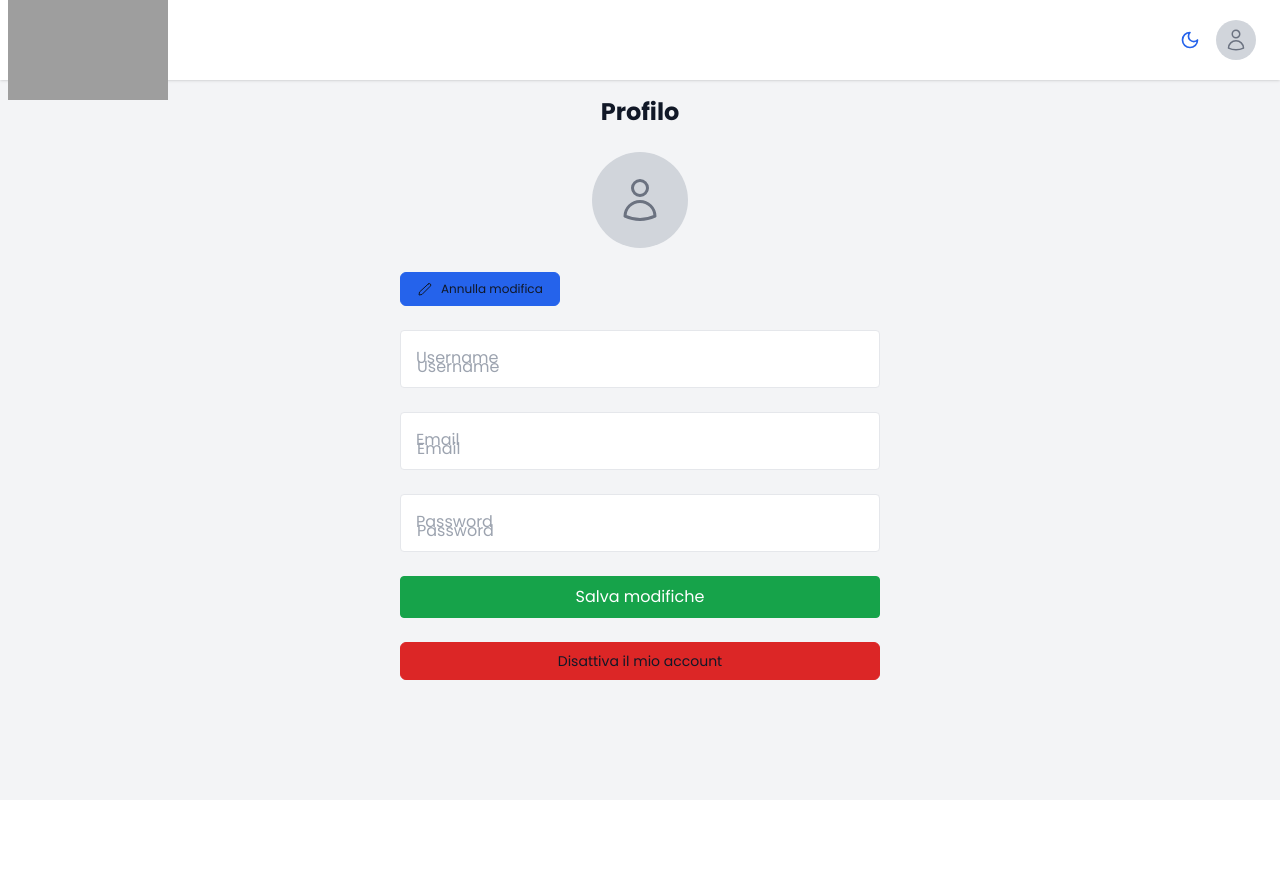
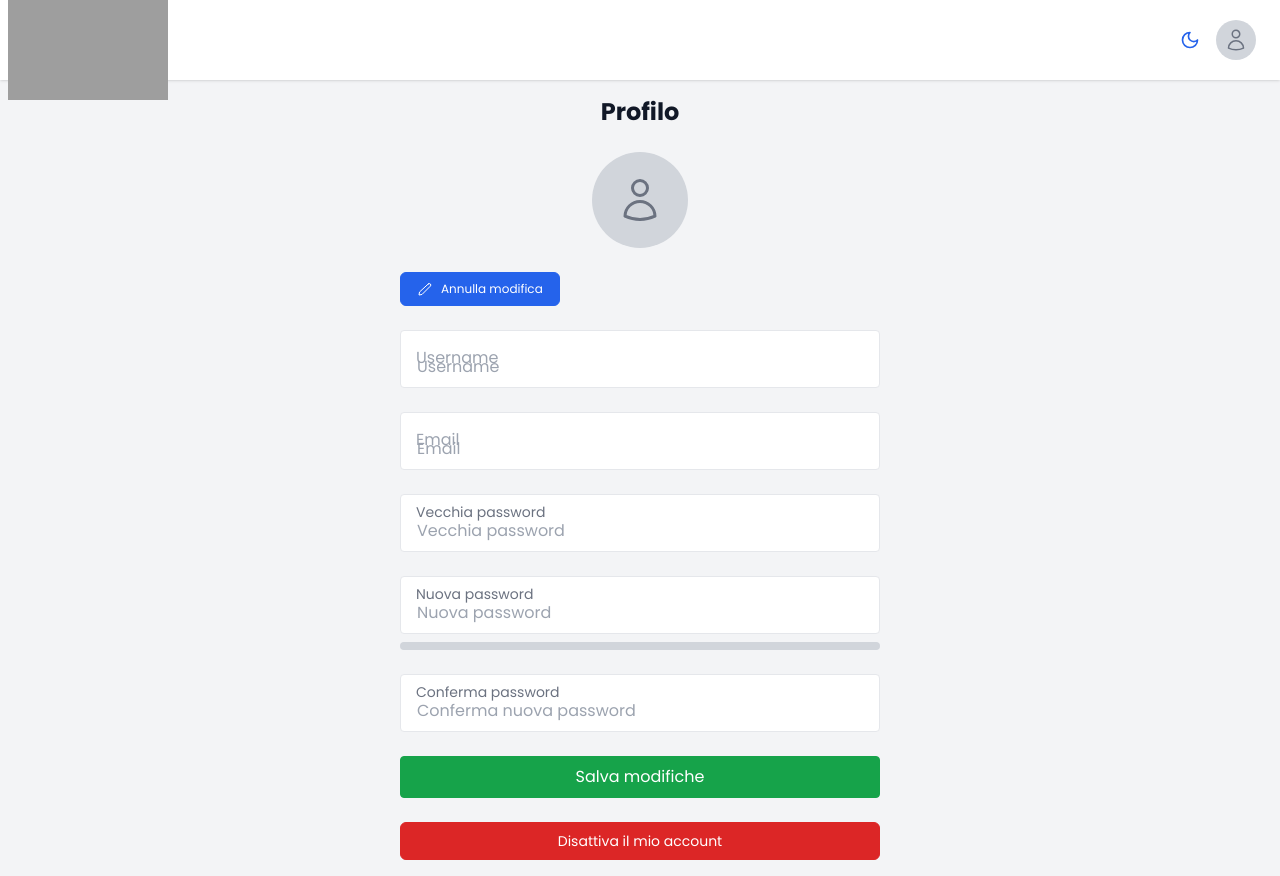
Before and after one commit to bale231/todowebapp-frontend-reactts, a React (Vite) app: page /profile in a window 1280 px wide. Both pictures are taken after a click on the button "Modifica profilo". Before the commit the page ends 800 px from the top, so only its background shows below. Built offline with nearby package versions, Linux system fonts and the light colour scheme; grey boxes are pictures that could not be loaded; the HTML template or start-up script is replaced by a standard one.

Commit message:
Add another type of modify password

```diff
--- a/src/pages/Profile.tsx
+++ b/src/pages/Profile.tsx
@@ -20,7 +20,26 @@ export default function Profile() {
   const [alertType, setAlertType] = useState<"success" | "error">("success");
   const [clearPicture, setClearPicture] = useState(false);
   const [showConfirmModal, setShowConfirmModal] = useState(false);
-  const [password, setPassword] = useState("");
+  const [oldPassword, setOldPassword] = useState("");
+  const [newPassword, setNewPassword] = useState("");
+  const [confirmPassword, setConfirmPassword] = useState("");
+  const [passwordStrength, setPasswordStrength] = useState(0);
+
+  useEffect(() => {
+    const calcStrength = () => {
+      if (!newPassword) return setPasswordStrength(0);
+
+      let strength = 0;
+      if (newPassword.length >= 8) strength += 1;
+      if (/[A-Z]/.test(newPassword)) strength += 1;
+      if (/[0-9]/.test(newPassword)) strength += 1;
+      if (/[^A-Za-z0-9]/.test(newPassword)) strength += 1;
+
+      setPasswordStrength(strength);
+    };
+
+    calcStrength();
+  }, [newPassword]);
 
   useEffect(() => {
     gsap.fromTo(
@@ -128,7 +147,15 @@ export default function Profile() {
     formData.append("email", email);
     if (avatarFile) formData.append("profile_picture", avatarFile);
     if (clearPicture) formData.append("clear_picture", "true");
-    if (password) formData.append("password", password);
+    if (newPassword && newPassword !== confirmPassword) {
+      showAlert("La nuova password e la conferma non coincidono", "error");
+      return;
+    }
+
+    if (newPassword) {
+      formData.append("old_password", oldPassword);
+      formData.append("new_password", newPassword);
+    }
 
     const res = await updateProfile(formData);
     if (res.message === "Profile updated") {
@@ -247,7 +274,7 @@ export default function Profile() {
               <button
                 type="button"
                 onClick={handleRemoveImage}
-                className="flex items-center gap-2 text-xs text-white-600 bg-red-600 px-4 py-2 border border-red-600 hover:bg-transparent transition-all rounded-[6px] group"
+                className="flex items-center gap-2 text-xs text-white dark:text-white bg-red-600 px-4 py-2 border border-red-600 hover:bg-transparent transition-all rounded-[6px] group"
               >
                 <svg
                   xmlns="http://www.w3.org/2000/svg"
@@ -269,7 +296,7 @@ export default function Profile() {
             <button
               type="button"
               onClick={() => setEditMode((prev) => !prev)}
-              className="text-xs text-white-600 bg-blue-600 px-4 py-2 rounded-[6px] border border-blue-600 transition-all hover:bg-transparent flex items-center gap-2 group"
+              className="text-xs text-white dark:text-white bg-blue-600 px-4 py-2 rounded-[6px] border border-blue-600 transition-all hover:bg-transparent flex items-center gap-2 group"
             >
               <span className="relative w-4 h-4">
                 <svg
@@ -327,23 +354,89 @@ export default function Profile() {
             </label>
           </div>
 
+          {!editMode ? (
             <div className="flex flex-col relative">
               <input
                 id="password"
                 type="password"
-              disabled={!editMode}
-              value={password}
-              onChange={(e) => setPassword(e.target.value)}
-              className="peer w-full px-4 pt-6 pb-2 rounded border dark:bg-gray-700 dark:text-white transition duration-300 focus:ring-2 focus:ring-blue-500 disabled:opacity-60"
-              placeholder="Password"
+                disabled
+                value="********"
+                className="peer w-full px-4 pt-6 pb-2 rounded border dark:bg-gray-700 dark:text-white transition duration-300"
               />
               <label
                 htmlFor="password"
-              className="absolute left-4 top-2 text-sm text-gray-500 dark:text-gray-300 transition-all duration-200 peer-placeholder-shown:top-4 peer-placeholder-shown:text-base peer-placeholder-shown:text-gray-400 peer-focus:top-2 peer-focus:text-sm peer-focus:text-blue-500"
+                className="absolute left-4 top-2 text-sm text-gray-500 dark:text-gray-300"
               >
                 Password
               </label>
             </div>
+          ) : (
+            <>
+              <div className="flex flex-col relative">
+                <input
+                  type="password"
+                  placeholder="Vecchia password"
+                  value={oldPassword}
+                  onChange={(e) => setOldPassword(e.target.value)}
+                  className="peer w-full px-4 pt-6 pb-2 rounded border dark:bg-gray-700 dark:text-white focus:ring-2 focus:ring-blue-500"
+                />
+                <label className="absolute left-4 top-2 text-sm text-gray-500 dark:text-gray-300">
+                  Vecchia password
+                </label>
+              </div>
+
+              <div className="flex flex-col relative">
+                <input
+                  type="password"
+                  placeholder="Nuova password"
+                  value={newPassword}
+                  onChange={(e) => setNewPassword(e.target.value)}
+                  className="peer w-full px-4 pt-6 pb-2 rounded border dark:bg-gray-700 dark:text-white focus:ring-2 focus:ring-blue-500"
+                />
+                <div className="mt-2 h-2 w-full bg-gray-300 rounded">
+                  <div
+                    className="h-full rounded transition-all duration-300"
+                    ref={(el) => {
+                      if (el) {
+                        const width = ["0%", "33%", "66%", "100%"][
+                          passwordStrength
+                        ];
+                        const color = [
+                          "#DC2626",
+                          "#FACC15",
+                          "#22C55E",
+                          "#16A34A",
+                        ][passwordStrength];
+
+                        gsap.to(el, {
+                          width,
+                          backgroundColor: color,
+                          duration: 0.5,
+                          ease: "power2.out",
+                        });
+                      }
+                    }}
+                  />
+                </div>
+                <label className="absolute left-4 top-2 text-sm text-gray-500 dark:text-gray-300">
+                  Nuova password
+                </label>
+              </div>
+
+              <div className="flex flex-col relative">
+                <input
+                  type="password"
+                  placeholder="Conferma nuova password"
+                  value={confirmPassword}
+                  onChange={(e) => setConfirmPassword(e.target.value)}
+                  className="peer w-full px-4 pt-6 pb-2 rounded border dark:bg-gray-700 dark:text-white focus:ring-2 focus:ring-blue-500"
+                />
+                <label className="absolute left-4 top-2 text-sm text-gray-500 dark:text-gray-300">
+                  Conferma password
+                </label>
+              </div>
+            </>
+          )}
 
           <button
             type="submit"
@@ -360,7 +453,7 @@ export default function Profile() {
           <button
             type="button"
             onClick={() => setShowConfirmModal(true)}
-            className="w-full text-sm text-white-500 bg-red-600 px-4 py-2 transition-all hover:bg-transparent border border-red-600 rounded-[6px] mt-2"
+            className="w-full text-sm text-white dark:text-white bg-red-600 px-4 py-2 transition-all hover:bg-transparent border border-red-600 rounded-[6px] mt-2"
           >
             Disattiva il mio account
           </button>
```
Lines whose indentation alone changed are shown as unchanged.
